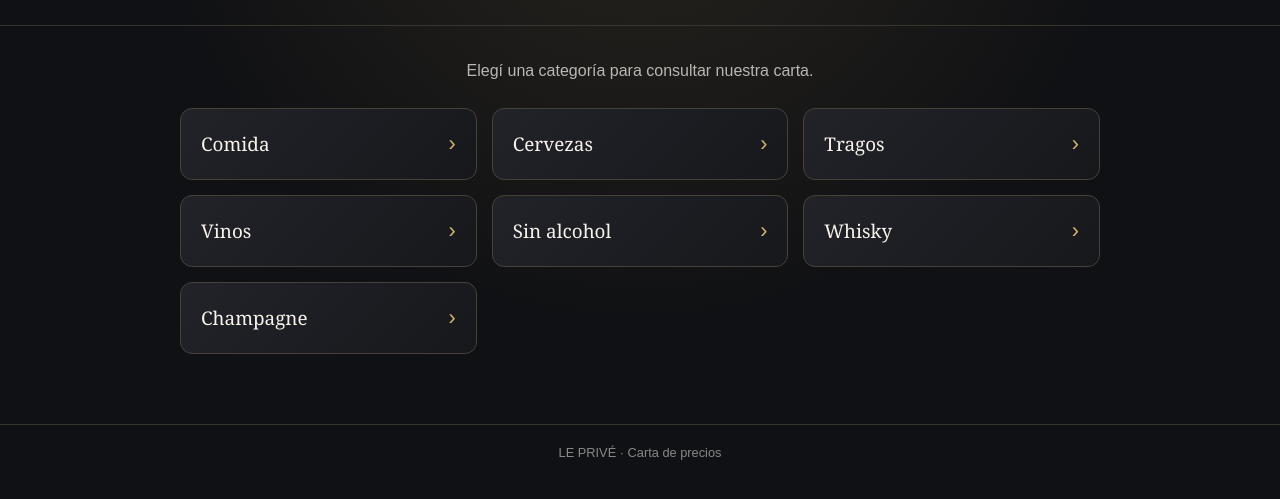
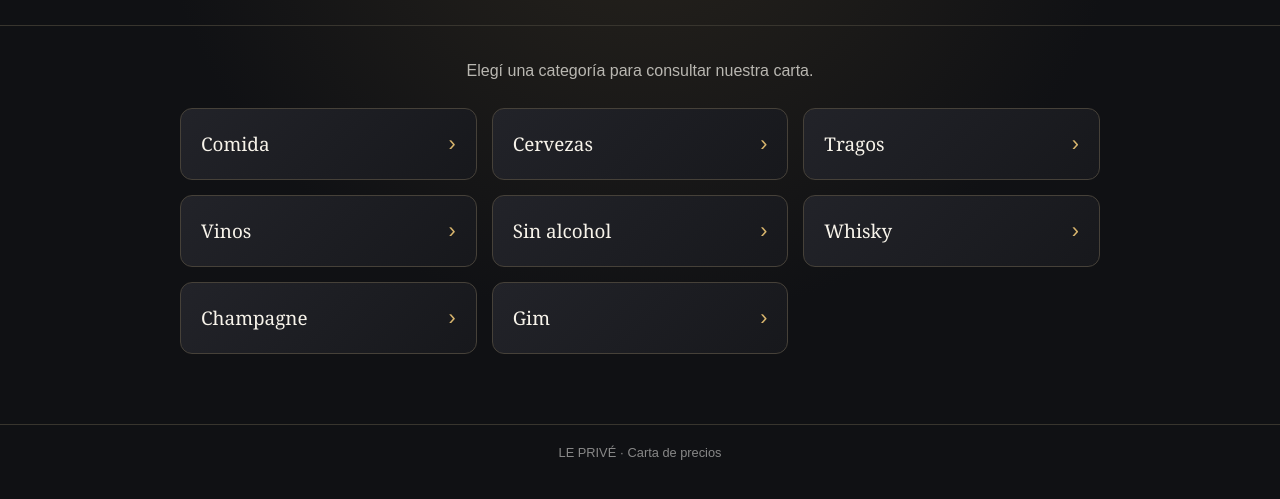
Before and after one commit to Mypagina/Menubar, a plain HTML site: page index.html in a window 1280 px wide. Shown: the part 167-666 px from the top of the page. Drawn offline with Linux system fonts and the light colour scheme.

Commit message:
Update index.html

```diff
--- a/index.html
+++ b/index.html
@@ -18,6 +18,7 @@
 <a class="category" href="sin-alcohol.html"><span>Sin alcohol</span><span class="arrow">›</span></a>
 <a class="category" href="whisky.html"><span>Whisky</span><span class="arrow">›</span></a>
 <a class="category" href="champagne.html"><span>Champagne</span><span class="arrow">›</span></a>
+<a class="category" href="entrada.html"><span>Gim</span><span class="arrow">›</span></a>
 </nav>
 
 </main>
```
